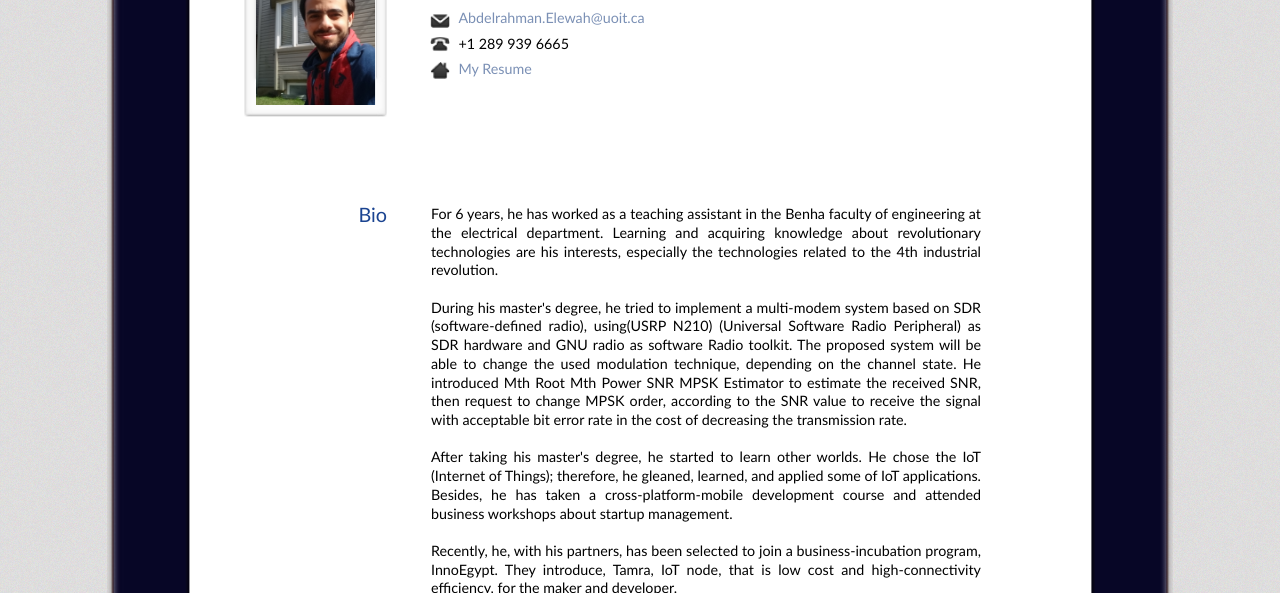
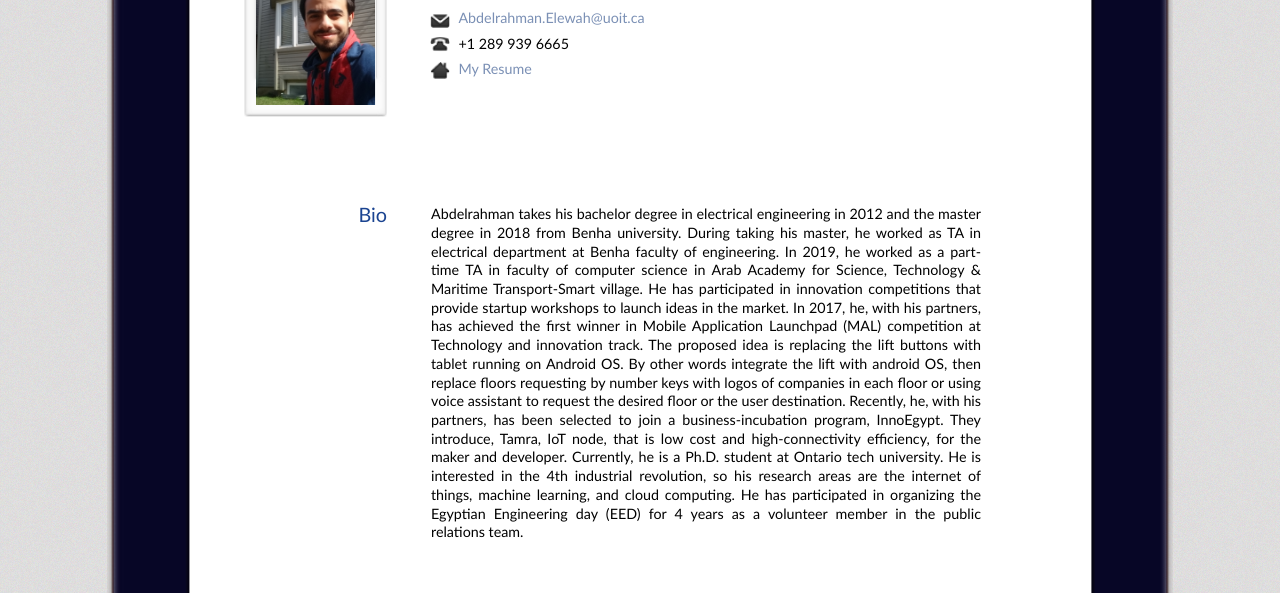
Before and after one commit to elewah/elewah.github.io, a plain HTML site: page index.html in a window 1280 px wide. Shown: the part 359-952 px from the top of the page. Drawn offline with Linux system fonts and the light colour scheme.

Commit message:
update the Bio

```diff
--- a/index.html
+++ b/index.html
@@ -68,16 +68,14 @@
           <div class="entry">
               <h2>Bio</h2>
               <p style="text-align:justify;">
-                  For 6 years, he has worked as a teaching assistant in the Benha faculty of engineering at the electrical department. Learning and acquiring knowledge about revolutionary technologies are his interests, especially the technologies related to the 4th industrial revolution.
-                  <br /><br />
-                  During his master's degree, he tried to implement a multi-modem system based on SDR (software-defined radio), using(USRP N210) (Universal Software Radio Peripheral) as SDR hardware and GNU radio as software Radio toolkit. The proposed system will be able to change the used modulation technique, depending on the channel state.  He introduced Mth Root Mth Power SNR MPSK Estimator to estimate the received SNR, then request to change MPSK order, according to the SNR value to receive the signal with acceptable bit error rate in the cost of decreasing the transmission rate.
-                  <br /><br />
-                  After taking his master's degree, he started to learn other worlds. He chose the IoT (Internet of Things); therefore, he gleaned, learned, and applied some of IoT applications. Besides, he has taken a cross-platform-mobile development course and attended business workshops about startup management.
-                  <br /> <br />
-                  Recently, he, with his partners, has been selected to join a business-incubation program, InnoEgypt. They introduce, Tamra, IoT node, that is low cost and high-connectivity efficiency, for the maker and developer.
-                  <br /><br />
-                  Currently, he is studying for a Ph.D.'s degree at Ontario tech university.
-
+                  Abdelrahman takes his bachelor degree in electrical engineering in 2012 and the master degree in 2018 from Benha university.
+		  During taking his master, he worked as TA in electrical department at Benha faculty of engineering. In 2019, he worked as a part-time TA in faculty of computer science in Arab Academy for Science, Technology & Maritime Transport-Smart village.
+		  He has participated in innovation competitions that provide startup workshops to launch ideas in the market.
+	          In 2017, he, with his partners, has achieved the first winner in Mobile Application Launchpad (MAL) competition at Technology and innovation track.
+		  The proposed idea is replacing the lift buttons with tablet running on Android OS. By other words integrate the lift with android OS, then replace floors requesting by number keys with logos of companies in each floor or using  voice assistant to request the desired floor or  the user destination.
+		  Recently, he, with his partners, has been selected to join a business-incubation program, InnoEgypt. They introduce, Tamra, IoT node, that is low cost and high-connectivity efficiency, for the maker and developer.
+		  Currently, he is a Ph.D. student at Ontario tech university. He is interested in the 4th industrial revolution, so his research areas are the internet of things, machine learning, and cloud computing.
+		  He has participated in organizing the Egyptian Engineering day (EED) for 4 years as a volunteer member in the public relations team.
               </p>
           </div>
           <!-- End 1st Row -->
```
Also changed, not shown: 2 other files.
